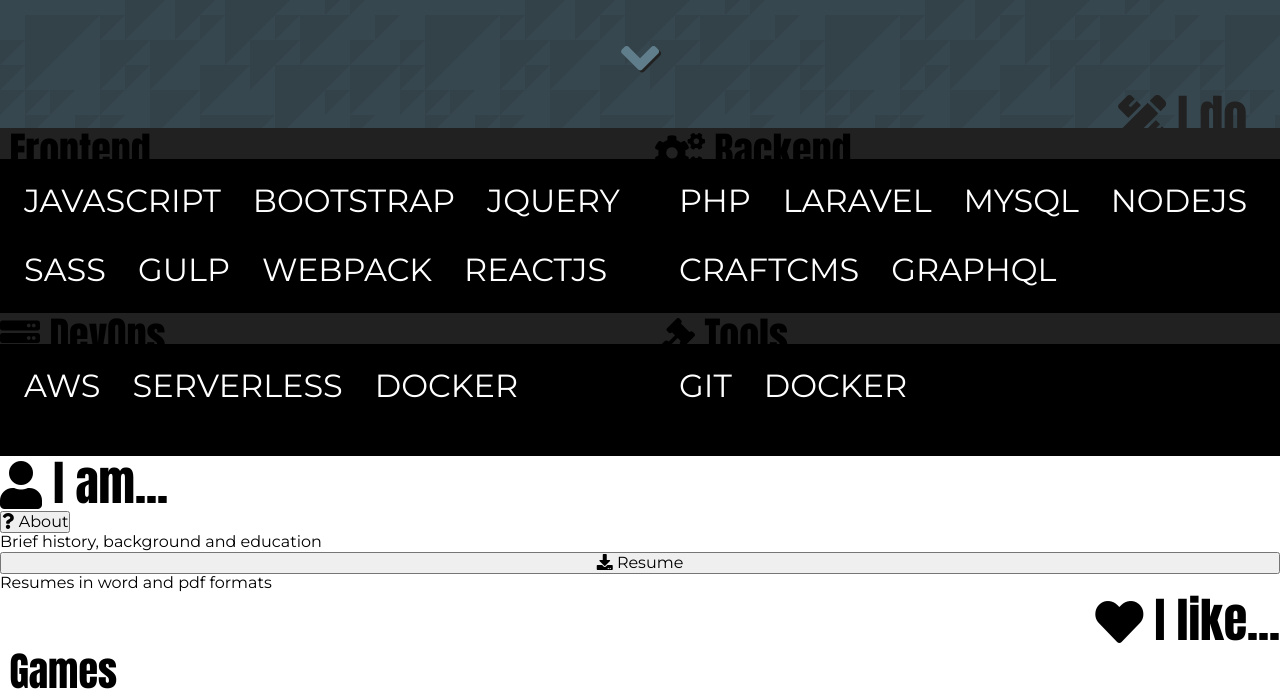
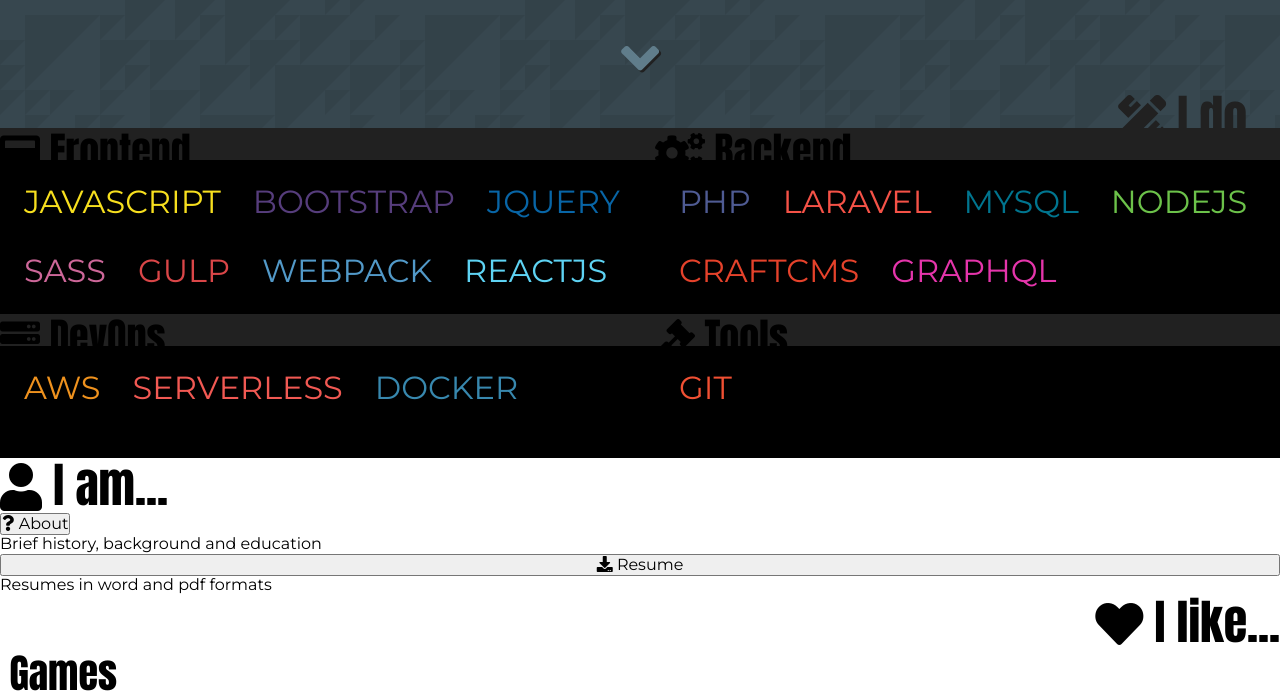
Before and after one commit to davinaleong/proj-davdevs-2019, a website: page dist/index.html in a window 1280 px wide. Shown: the part 710-1401 px from the top of the page. Drawn offline with nearby package versions, Linux system fonts and the light colour scheme.

Commit message:
Finished with skills section

```diff
--- a/src/_colors.scss
+++ b/src/_colors.scss
@@ -244,6 +244,28 @@
 );
 
 
+/// C.3. Brand Colors
+$color-skills: (
+  'js': #F7DF1E,
+  'bs': #563D7C,
+  'jq': #0865A6,
+  'sass': #CD6799,
+  'gulp': #DA4648,
+  'wp': #5299C8,
+  'rjs': #5ED3F3,
+  'php': #4F5B93,
+  'laravel': #F55247,
+  'mysql': #00758F,
+  'njs': #6CC24A,
+  'craft': #E5422B,
+  'gql': #E535AB,
+  'aws': #EF921E,
+  'sls': #F15953,
+  'dock': #3888AE,
+  'git': #F05033
+);
+
+
 /// C.4. Utilities
 @function color-map($map) {
   $color-map: map-get($colors, $map);
--- a/src/_main.scss
+++ b/src/_main.scss
@@ -82,7 +82,7 @@
 .subheading-skills {
   color: theme-color($key-col-gray, $key-col-black);
   background-color: theme-color($key-col-gray, $key-tint-900);
-  margin-bottom: -15px;
+  margin-bottom: -14px;
 }
 
 .content-skills {
@@ -109,19 +109,19 @@
 }
 
 .cell-frontend {
-  grid-area: frontend;
+  grid-area: 'frontend';
 }
 
 .cell-backend {
-  grid-area: backend;
+  grid-area: 'backend';
 }
 
 .cell-devops {
-  grid-area: devops;
+  grid-area: 'devops';
 }
 
 .cell-tools {
-  grid-area: tools;
+  grid-area: 'tools';
 }
 
 .section-skills > .container-grid {
@@ -210,6 +210,12 @@
   }
 }
 
+@each $name, $color in $color-skills {
+  .skill-#{$name} {
+    color: $color;
+  }
+}
+
 
 /// M.5.99 Misc
 .nve-margin {
```
Also changed, not shown: dist/css/styles.css, dist/css/styles.min.css, dist/index.html.
